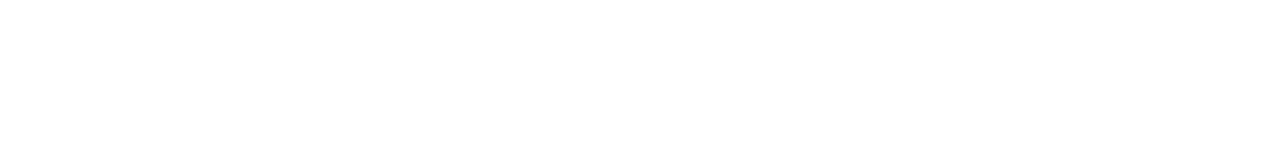
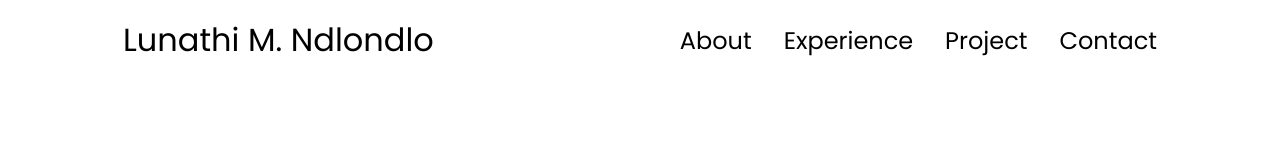
Before and after one commit to Codingpwincess/2025-portfolio, a plain HTML site: page index.html in a window 1280 px wide. Drawn offline with Linux system fonts and the light colour scheme; a web font is replaced by a local one.

Commit message:
completed styling the logo and desktop nav

```diff
--- a/index.html
+++ b/index.html
@@ -7,7 +7,20 @@
 <link rel= "stylesheet" href="./style/style.css">
 </head>
 <body>
+    <nav id="desktop-nav">
+        <div class="logo">
+Lunathi M. Ndlondlo
+        </div>
+        <div>
+            <ul class="nav-links">
+<li><a href="#about">About</a></li>
+<li><a href="#experience">Experience</a></li>
+<li><a href="#project">Project</a></li>
+<li><a href="#contact">Contact</a></li>
 
+            </ul>
+        </div>
+    </nav>
   <script src="./script.js"></script>
 </body>
 </html>
--- a/style/style.css
+++ b/style/style.css
@@ -0,0 +1,62 @@
+/*GENERAL STYLING*/
+@import url('https://fonts.googleapis.com/css2?family=Ballet:opsz@16..72&family=Bytesized&family=Cherry+Bomb+One&family=Luckiest+Guy&family=Monsieur+La+Doulaise&family=Poppins:ital,wght@0,100;0,200;0,300;0,400;0,500;0,600;0,700;0,800;0,900;1,100;1,200;1,300;1,400;1,500;1,600;1,700;1,800;1,900&display=swap');
+*{
+    margin: 0;
+    padding: 0;
+}
+
+body{
+    font-family: 'Poppins', system-ui, -apple-system, BlinkMacSystemFont, 'Segoe UI', Roboto, Oxygen, Ubuntu, Cantarell, 'Open Sans', 'Helvetica Neue', sans-serif
+}
+
+html{
+    scroll-behavior: smooth;
+}
+
+p{
+    color: rgb(85, 85, 85);
+}
+
+/*TRANSITION*/
+
+a, .btn{
+    transition: all 300ms ease;
+}
+
+/*DESKTOP NAV*/
+
+nav, .nav-links{
+    display:flex;
+}
+
+nav{
+    justify-content:space-around;
+    align-items: center;
+    height: 10vh;
+}
+
+.nav-links{
+    gap: 2rem;
+    list-style: none;
+    font-size: 1.5rem;
+}
+
+a{
+    color:black;
+    text-decoration: none;
+    text-decoration-color: white;
+}
+
+a:hover{
+    color:grey; /*can change*/
+text-decoration: underline;
+text-underline-offset: 1rem;
+text-decoration-color: rgb(181,181,181);
+}
+
+.logo{
+    font-size: 2rem;
+}
+.logo:hover{
+    cursor:default;
+}
```
